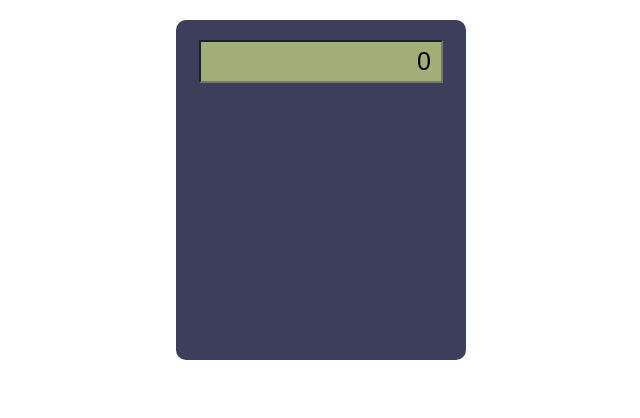
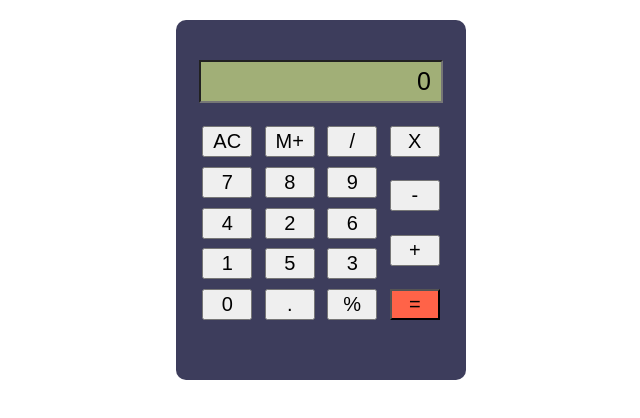
Before and after one commit to YogitaBhujadi/calculator, a plain HTML site: page index.html in a window 1280 px wide. Shown: the whole page, without its empty margins (319-959 px from the left). Drawn offline with Linux system fonts and the light colour scheme.

Commit message:
buttons added

```diff
--- a/index.html
+++ b/index.html
@@ -12,6 +12,7 @@
             margin: 20px auto;
             border-radius: 10px;
             padding: 20px;
+            padding-top: 40px;
         }
 
         .screen{
@@ -22,12 +23,62 @@
             margin: 0 auto;
             font-size: 25px;
             padding: 5px 10px;
+            margin-bottom: 20px;
+        }
+
+        .buttons-container{
+            display: flex;
+            flex-direction: column;
+            height: 200px;
+            flex-wrap: wrap;
+            justify-content: space-between;
+            align-items: center;
+
+        }
+
+        .btn{
+            width: 50px;
+            text-align: center;
+            padding: 2px 0;
+            font-size: 20px;
+            margin: 3px;
+        }
+
+        .btn-equals{
+            background-color: #FF6348;
         }
     </style>
 </head>
 <body>
     <div class="Calculator-body">
       <input type="text" value="0" class="screen"/>
+
+      <div class="buttons-container">
+        <button class="btn">AC</button>
+        <button class="btn">7</button>
+        <button class="btn">4</button>
+        <button class="btn">1</button>
+        <button class="btn">0</button>
+
+        <button class="btn">M+</button>
+        <button class="btn">8</button>
+        <button class="btn">2</button>
+        <button class="btn">5</button>
+        <button class="btn">.</button>
+
+        <button class="btn">/</button>
+        <button class="btn">9</button>
+        <button class="btn">6</button>
+        <button class="btn">3</button>
+        <button class="btn">%</button>
+
+        <button class="btn">X</button>
+        <button class="btn">-</button>
+        <button class="btn">+</button>
+        <button class="btn btn-equals">=</button>
+
+
+      </div>
     </div>
 </body>
 </html>
```
